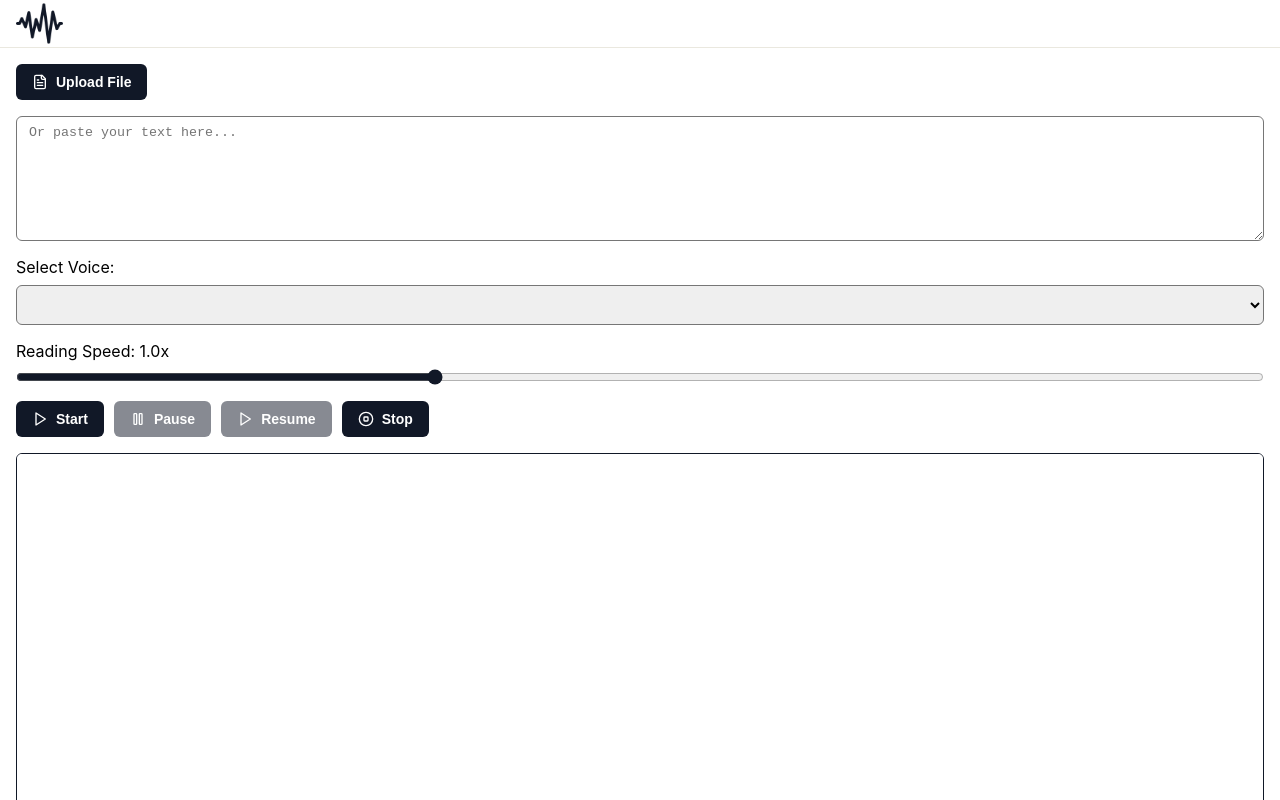
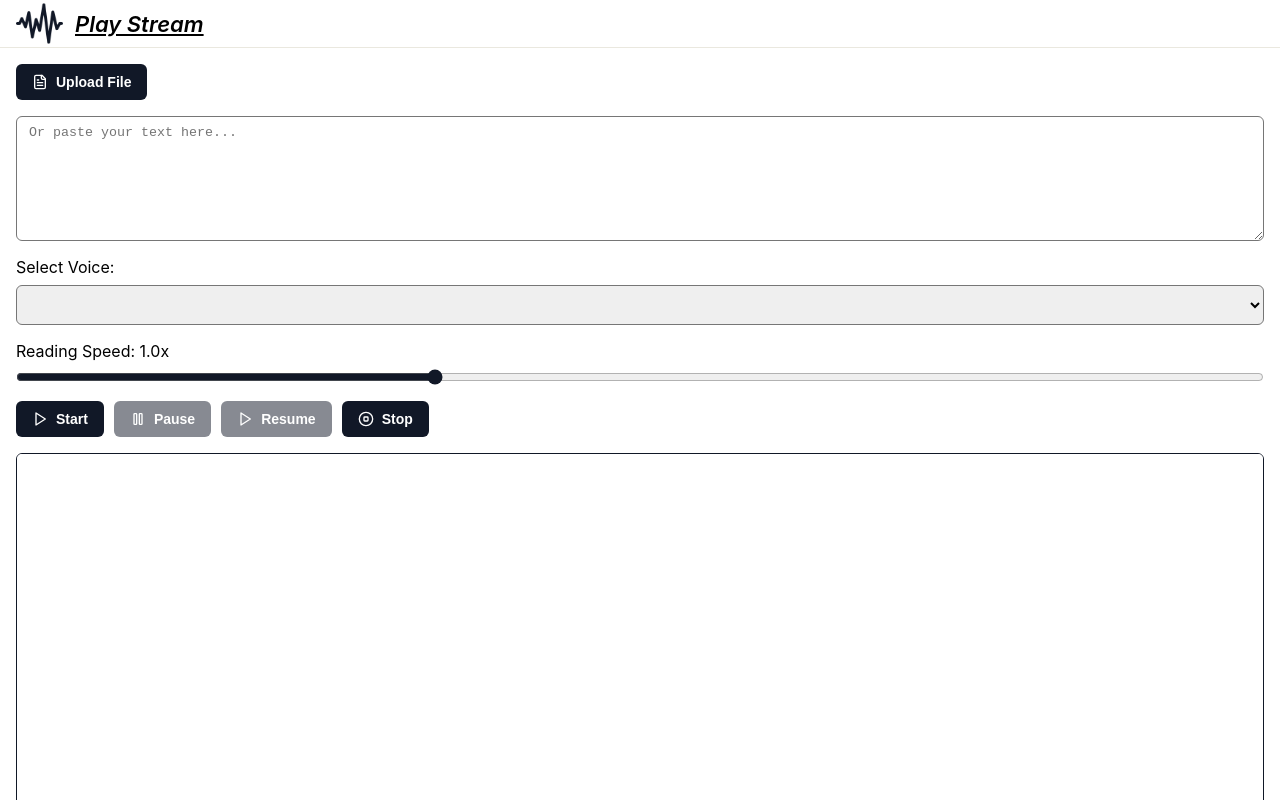
Before and after one commit to vikrantaroraa/play-stream, a React (Vite) app: page / in a window 1280 px wide. Shown: the top 800 px of the page. Built offline with nearby package versions, Linux system fonts and the light colour scheme.

Commit message:
feat: added app name and made the header sticky

```diff
--- a/src/components/TextReader/index.module.css
+++ b/src/components/TextReader/index.module.css
@@ -1,19 +1,25 @@
 .main-container {
-  /* height: 100vh; */
   width: 100%;
-  /* border: 1px solid red; */
   display: flex;
   flex-direction: column;
 }
 
 .header {
   height: 48px;
-  /* background-color: lightblue; */
   display: flex;
   justify-content: space-between;
   padding: 0 16px;
-  /* box-shadow: 0 4px 12px 0 rgb(0 0 0 / 5%); */
   border-bottom: 1px solid #eae8df;
+  position: sticky;
+  top: 0;
+  background-color: #fff;
+  z-index: 99999;
+}
+
+.logo-and-app-name {
+  display: flex;
+  gap: 12px;
+  text-align: center;
 }
 
 .logo {
@@ -23,6 +29,14 @@
 .logo img {
   height: 100%;
   width: 100%;
+}
+
+.app-name {
+  font-size: 22px;
+  margin: auto;
+  text-decoration: underline;
+  font-style: oblique;
+  font-weight: 600;
 }
 
 .app-container {
--- a/src/components/TextReader/index.tsx
+++ b/src/components/TextReader/index.tsx
@@ -187,8 +187,11 @@ const TextReaderWithMultipleVoices = () => {
   return (
     <div className={styles["main-container"]}>
       <div className={styles["header"]}>
-        <div className={styles["logo"]}>
-          <img src={playStreamLogo} alt="play-stream-logo" />
+        <div className={styles["logo-and-app-name"]}>
+          <div className={styles["logo"]}>
+            <img src={playStreamLogo} alt="play-stream-logo" />
+          </div>
+          <span className={styles["app-name"]}>Play Stream</span>
         </div>
         {/* <div className={styles["links"]}></div> */}
       </div>
```
